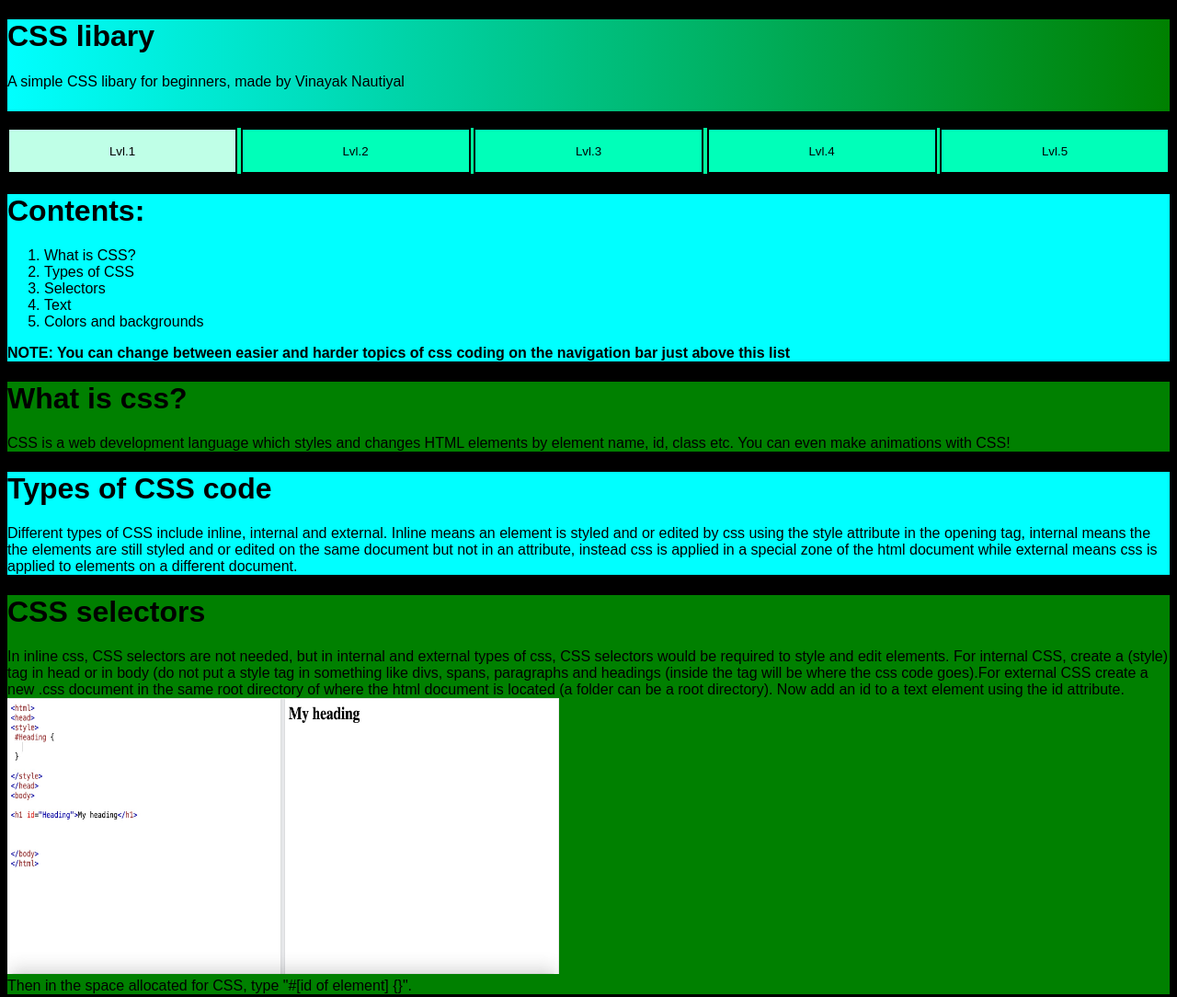
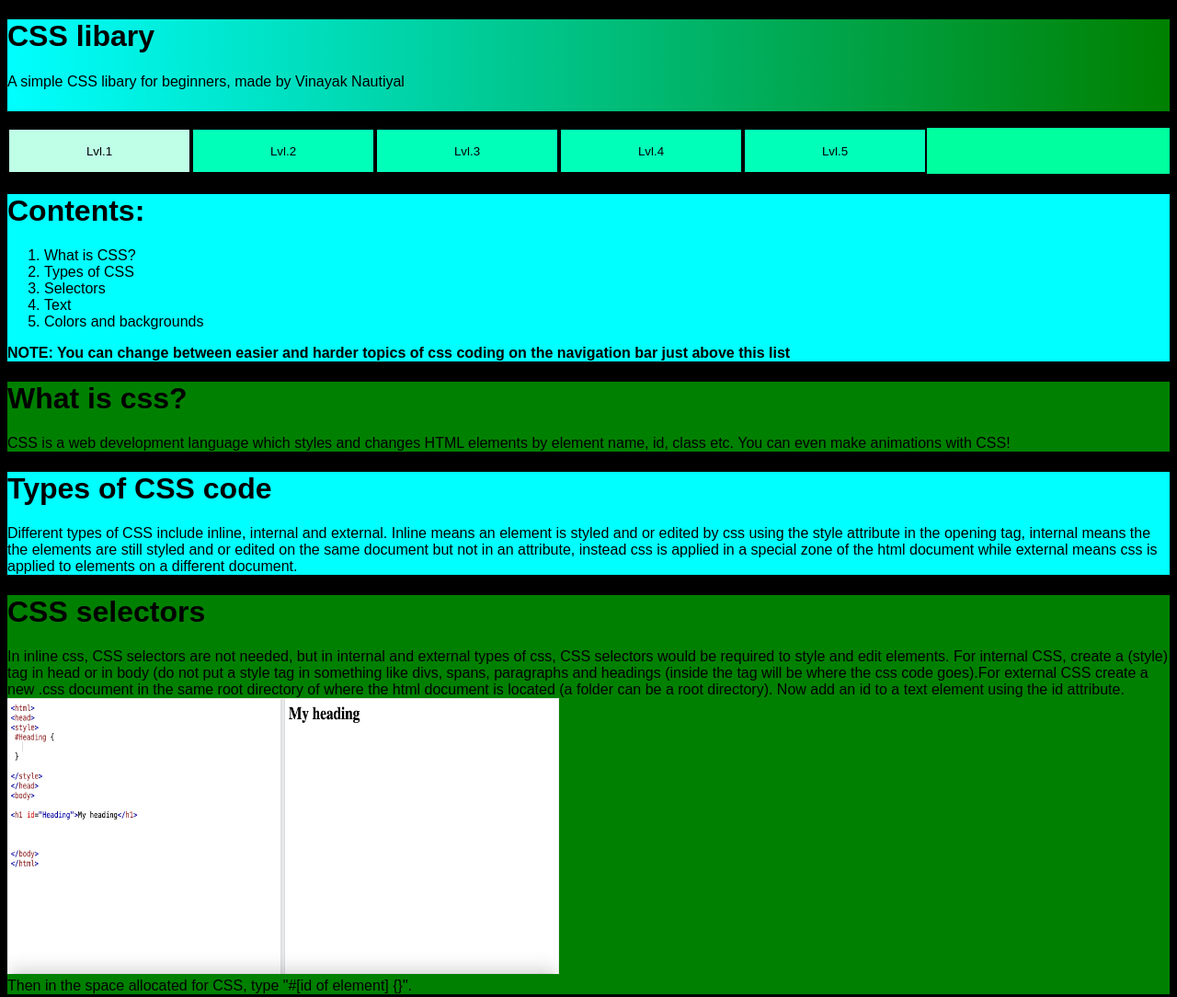
Before and after one commit to VinayakIsTaken0913/css, a plain HTML site: page index.html in a window 1280 px wide. Shown: the top 1084 px of the page at 92% size. Drawn offline with Linux system fonts and the light colour scheme.

Commit message:
Update index.html

```diff
--- a/index.html
+++ b/index.html
@@ -11,20 +11,19 @@
            flex-wrap:wrap;
            background-color:#00FF9E;
            font-family:arial;
-           justify-content:space-between;
       }
       #navigation > div {
            background-color:cyan;
-           width:250px;
+           width:200px;
 
       }
       #navigation > div > button {
-          width:250px;
+          width:200px;
           height:50px;
           border:2px solid black;
       }
       #navigation > div > button:hover {
-          width:250px;
+          width:200px;
           height:50px;
           border:3px solid black;
       }
```
